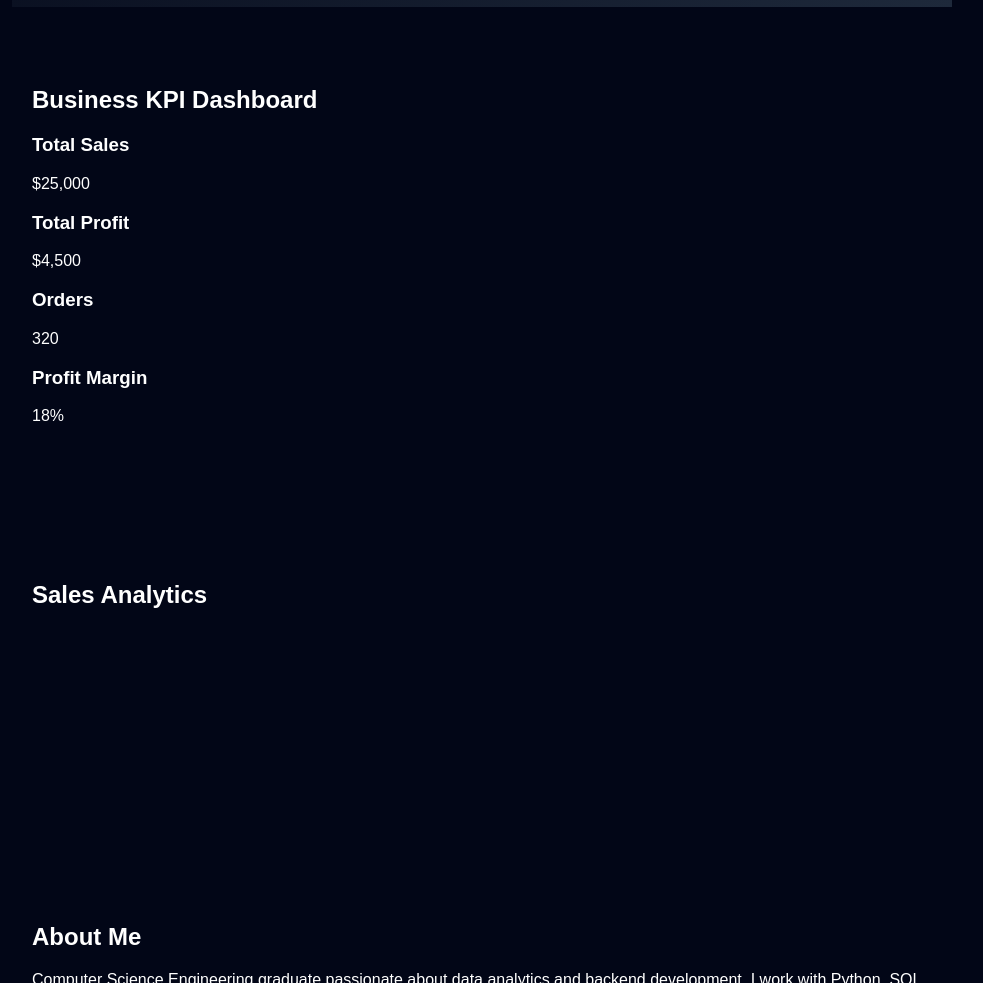
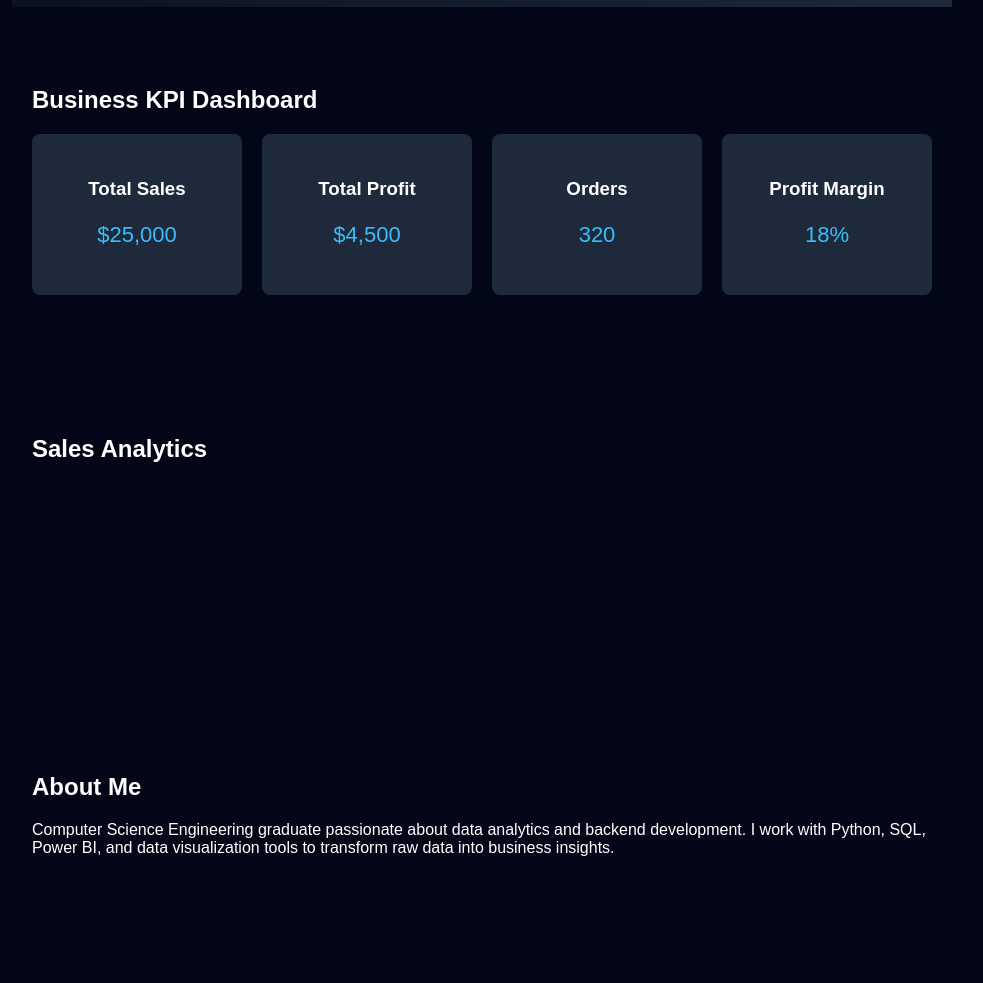
Before and after one commit to Luckysuthar17/portfolio-website, a plain HTML site: page index.html in a window 1280 px wide. Shown: the part 520-1503 px from the top of the page, without its empty margins (158-1141 px from the left). Drawn offline with nearby package versions, Linux system fonts and the light colour scheme.

Commit message:
Implement KPI grid and card styles in CSS
Add grid layout and card styles for KPI section.

```diff
--- a/style.css
+++ b/style.css
@@ -31,6 +31,31 @@ background:linear-gradient(135deg,#020617,#1e293b);
 
 .hero h1{
 font-size:45px;
+}
+
+.kpi-grid{
+display:grid;
+grid-template-columns:repeat(4,1fr);
+gap:20px;
+margin-top:20px;
+}
+
+.card{
+background:#1e293b;
+padding:25px;
+border-radius:8px;
+text-align:center;
+}
+
+.card p{
+font-size:22px;
+color:#38bdf8;
+}
+
+.charts{
+display:grid;
+grid-template-columns:1fr 1fr;
+gap:40px;
 }
 
 .btn{
```
